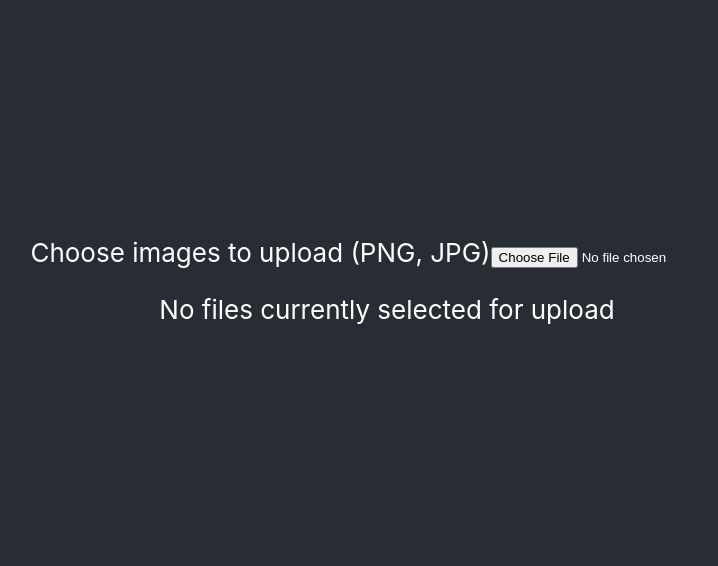
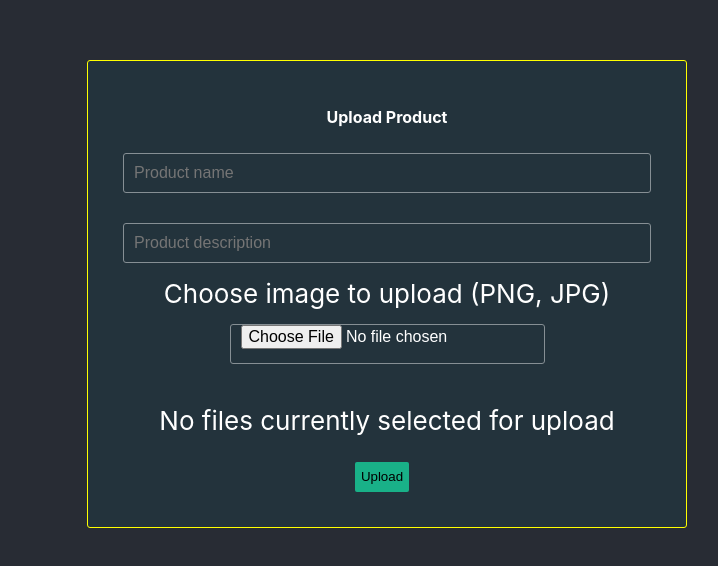
Before and after one commit to 3m3kalionel/trade_products, a React (Create React App) app in the folder client/: page / in a window 1280 px wide. Shown: the part 106-672 px from the top of the page, without its empty margins (253-971 px from the left). Built offline with nearby package versions, Linux system fonts and the light colour scheme.

Commit message:
- set up axios configuration - fix cors error - improve component styling - restructure component architecture - redesign UploadForm component - implement logic for product upload

```diff
--- a/client/package.json
+++ b/client/package.json
@@ -6,6 +6,7 @@
     "@testing-library/jest-dom": "^5.11.9",
     "@testing-library/react": "^11.2.5",
     "@testing-library/user-event": "^12.7.1",
+    "axios": "^0.21.1",
     "react": "^17.0.1",
     "react-dom": "^17.0.1",
     "react-scripts": "4.0.2",
--- a/client/src/App.js
+++ b/client/src/App.js
@@ -2,7 +2,6 @@ import React, { useState } from "react";
 
 import "./App.css";
 import UploadForm from "./components/UploadForm";
-import PreviewImage from "./components/PreviewImage";
 
 function App() {
   const [selectedImage, setSelectedImage] = useState(null);
@@ -22,10 +21,11 @@ function App() {
   return (
     <div className="App">
       <header className="App-header">
-        <UploadForm setImage={setImage} selectedImage={selectedImage} />
-        <div id="images-container" className="container">
-          {previewImage && <PreviewImage imageSrc={previewImage} />}
-        </div>
+        <UploadForm
+          setImage={setImage}
+          selectedImage={selectedImage}
+          previewImage={previewImage}
+        />
       </header>
       <div></div>
     </div>
--- /dev/null
+++ b/client/src/api/axiosApi.js
@@ -0,0 +1,5 @@
+import axios from "axios";
+
+export default axios.create({
+  baseURL: "http://localhost:8080/api/v1",
+});
--- a/client/src/components/PreviewImage.css
+++ b/client/src/components/PreviewImage.css
@@ -1,43 +1,3 @@
-.container,
-.page-container {
-  display: flex;
-  width: 650px;
-}
-
-.page-container {
-  flex-direction: column;
-  margin-left: auto;
-  margin-right: auto;
-}
-
-#page-header {
-  border: 1px dotted orange;
-  padding-bottom: 8px;
-  padding-top: 8px;
-  text-align: center;
-}
-
-div#upload-icon {
-  display: flex;
-  background: red;
-  height: 40px;
-  width: 40px;
-  color: #fff;
-  align-items: center;
-  justify-content: center;
-  align-self: center;
-}
-
-div#upload-icon:hover {
-  cursor: pointer;
-}
-
-#images-container {
-  display: flex;
-  flex-wrap: wrap;
-  justify-content: space-between;
-}
-
 .image-container {
   position: relative;
 }
@@ -49,7 +9,7 @@ span {
   background: red;
 }
 
-img {
+img[alt="selected-pic"] {
   width: 200px;
   height: 200px;
   border: 1px solid gray;
--- a/client/src/components/ProgressBar.js
+++ b/client/src/components/ProgressBar.js
@@ -3,13 +3,14 @@ import React, { useEffect } from "react";
 import useStorage from "../hooks/useStorage";
 import "./ProgressBar.css";
 
-const ProgressBar = ({ selectedImage, setImage }) => {
+const ProgressBar = ({ selectedImage, setImage, setSavedImageUrl }) => {
   const { percentageProgress, url } = useStorage(selectedImage);
   useEffect(() => {
     if (url) {
+      setSavedImageUrl(url);
       setImage(null);
     }
-  });
+  }, [setImage, url]);
 
   return (
     <div id="progress-bar" style={{ width: percentageProgress + "%" }}></div>
--- a/client/src/components/UploadForm.css
+++ b/client/src/components/UploadForm.css
@@ -15,21 +15,6 @@
   padding-bottom: 8px;
   padding-top: 8px;
   text-align: center;
-}
-
-div#upload-icon {
-  display: flex;
-  background: red;
-  height: 40px;
-  width: 40px;
-  color: #fff;
-  align-items: center;
-  justify-content: center;
-  align-self: center;
-}
-
-div#upload-icon:hover {
-  cursor: pointer;
 }
 
 #images-container {
@@ -55,3 +40,71 @@ img {
   height: 200px;
   border: 1px solid gray;
 }
+
+div.form-row {
+  display: flex;
+}
+
+input.upload-form-input {
+  width: 100%;
+}
+
+*,
+*:before,
+*:after {
+  box-sizing: border-box;
+}
+
+#form-body {
+  display: flex;
+  flex-direction: column;
+  padding: 15px;
+}
+
+input {
+  background: #23333c;
+  border: 1px solid #868f94;
+  height: 40px;
+  color: #fff;
+  outline: none;
+  border-radius: 3px;
+  margin-top: 15px;
+  margin-bottom: 15px;
+  padding-left: 10px;
+  font-size: 16px;
+}
+
+input:focus {
+  border: 1px solid #19b188;
+}
+
+#authentication-form {
+  width: 100%;
+  max-width: 600px;
+  padding: 20px;
+  background: #23333c;
+  display: flex;
+  flex-direction: column;
+  border-radius: 3px;
+  border: 1px solid yellow;
+}
+
+h1#form-header {
+  color: #fff;
+  align-self: center;
+  font-size: 16px;
+}
+
+button#upload-button {
+  background: #19b188;
+  border: none;
+  max-width: 80px;
+  height: 30px;
+  border-radius: 2px;
+  align-self: center;
+  margin-right: 10px;
+}
+
+button:hover {
+  cursor: pointer;
+}
--- a/client/src/components/UploadForm.js
+++ b/client/src/components/UploadForm.js
@@ -1,18 +1,95 @@
-import React from "react";
+import React, { useState, useEffect } from "react";
 
 import "./UploadForm.css";
 import ProgressBar from "./ProgressBar";
+import PreviewImage from "./PreviewImage";
 
-const UploadForm = ({ selectedImage, setImage }) => {
+import axiosApi from "../api/axiosApi";
+
+const UploadForm = ({ selectedImage, setImage, previewImage }) => {
+  const [name, setName] = useState("");
+  const [description, setDescription] = useState("");
+  const [progressBarDisplay, setProgressBarDisplay] = useState(false);
+  const [savedImageUrl, setSavedImageUrl] = useState(null);
+
+  useEffect(() => {
+    async function saveProduct() {
+      await axiosApi.post("/product", {
+        name,
+        description,
+        productOwnerId: "602bafb78ca00a0b722ffaca",
+        imageUrl: savedImageUrl,
+      });
+    }
+
+    if (savedImageUrl) {
+      saveProduct();
+      toggleProgressBarDisplay();
+      setName("");
+      setDescription("");
+    }
+  }, [savedImageUrl]);
+
+  const handleNameChange = ({ target: { value } }) => {
+    setName(value);
+  };
+
+  const handleDescriptionChange = ({ target: { value } }) => {
+    setDescription(value);
+  };
+
+  const toggleProgressBarDisplay = () => {
+    setProgressBarDisplay(!progressBarDisplay);
+  };
+
   return (
     <>
-      {selectedImage && (
-        <ProgressBar selectedImage={selectedImage} setImage={setImage} />
+      <form
+        onSubmit={event => {
+          event.preventDefault();
+          toggleProgressBarDisplay();
+        }}
+      >
+        <div id="authentication-form">
+          {selectedImage && progressBarDisplay && (
+            <ProgressBar
+              selectedImage={selectedImage}
+              setImage={setImage}
+              setSavedImageUrl={setSavedImageUrl}
+            />
           )}
-      <form method="post" encType="multipart/form-data">
+          <div id="form-body">
+            <h1 id="form-header">Upload Product</h1>
+            <div className="form-row">
+              <input
+                name="name"
+                type="text"
+                className="auth-form-input"
+                placeholder="Product name"
+                value={name}
+                autoComplete="name"
+                onChange={handleNameChange}
+                required
+                className="upload-form-input"
+              />
+            </div>
+            <div className="form-row">
+              <input
+                name="description"
+                type="text"
+                className="auth-form-input"
+                placeholder="Product description"
+                value={description}
+                autoComplete="description"
+                onChange={handleDescriptionChange}
+                required
+                className="upload-form-input"
+              />
+            </div>
+
             <div>
               <label htmlFor="image_uploads">
-            Choose images to upload (PNG, JPG)
+                Choose image to upload (PNG, JPG)
               </label>
               <input
                 type="file"
@@ -30,6 +107,13 @@ const UploadForm = ({ selectedImage, setImage }) => {
                 <p>No files currently selected for upload</p>
               </div>
             )}
+            {previewImage && <PreviewImage imageSrc={previewImage} />}
+
+            <button type="submit" id="upload-button">
+              Upload
+            </button>
+          </div>
+        </div>
       </form>
     </>
   );
--- a/package.json
+++ b/package.json
@@ -24,6 +24,7 @@
     "babel-register": "^6.26.0",
     "bcrypt": "^5.0.0",
     "body-parser": "^1.19.0",
+    "cors": "^2.8.5",
     "dotenv": "^8.2.0",
     "express": "^4.17.1",
     "firebase": "^8.2.7",
```
Also changed, not shown: 2 other files (tests, documents, lock files or other folders). Lines whose indentation alone changed are shown as unchanged.
